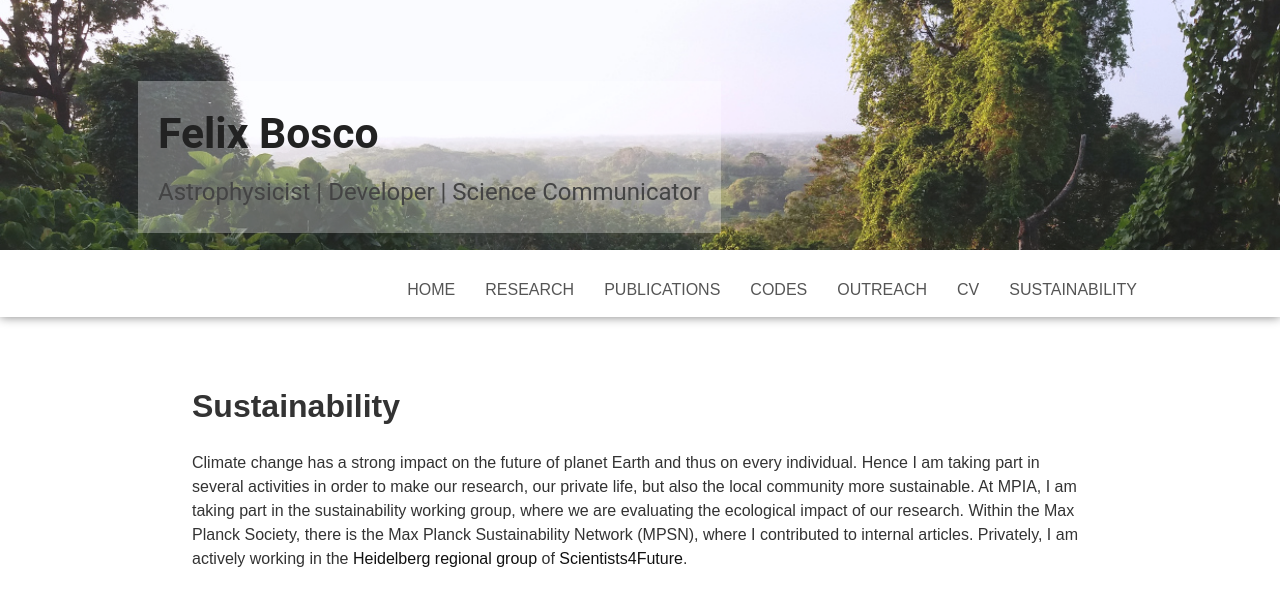
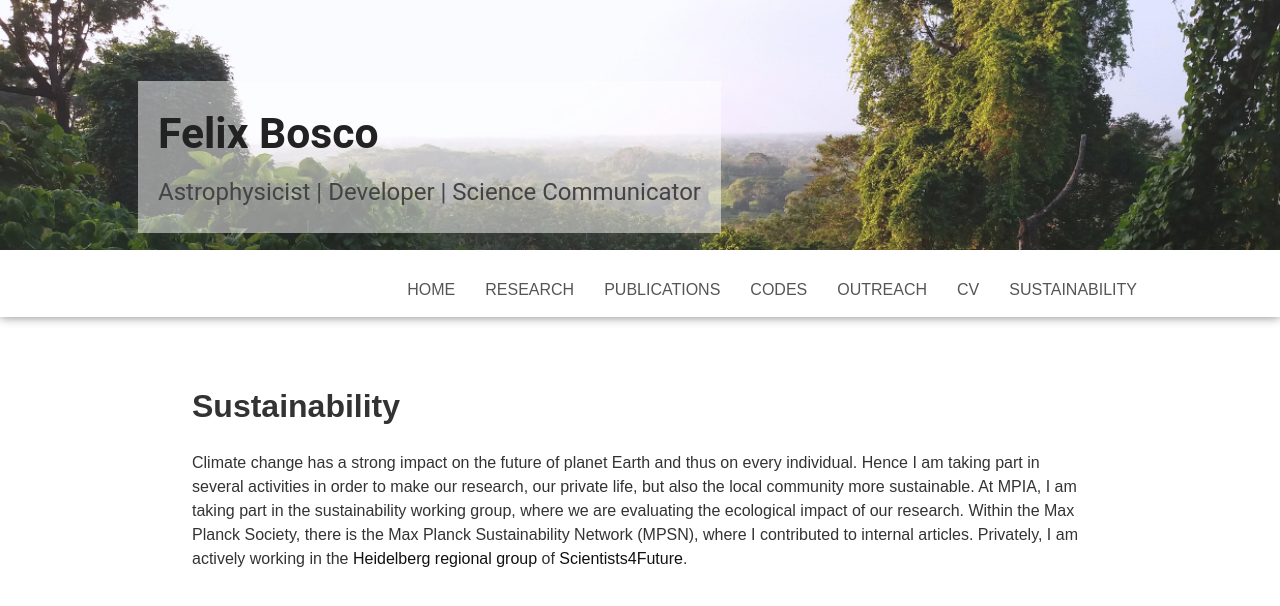
Before and after one commit to felixbosco/felixbosco.github.io, a Jekyll site: the page built from sustainability.html, in a window 1280 px wide. Shown: the top 606 px of the page. Built offline with Jekyll 4.4.1, drawn with Linux system fonts in a browser that asks for light colours.

Commit message:
Change header-banner title opacity

```diff
--- a/assets/css/style.css
+++ b/assets/css/style.css
@@ -85,7 +85,7 @@ nav li a:hover {
   left: 10px;
   text-decoration: none;
   color: white;
-  background-color: rgba(255, 255, 255, 0.3)
+  background-color: rgba(255, 255, 255, 0.5)
 }
 
 
```
